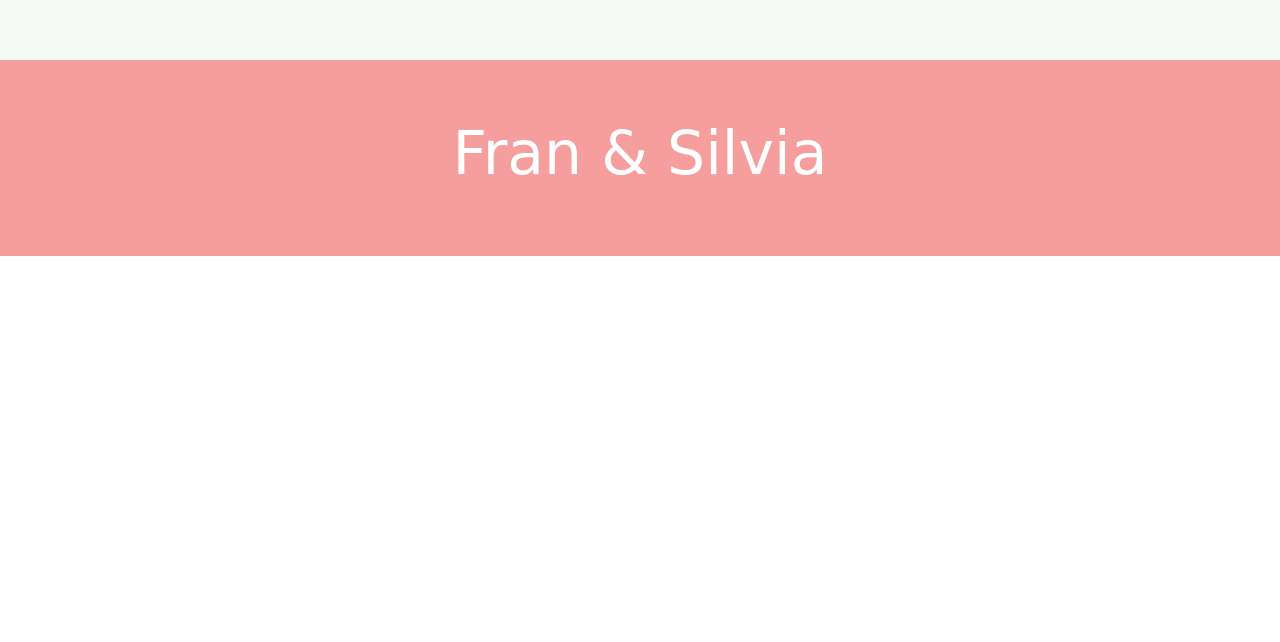
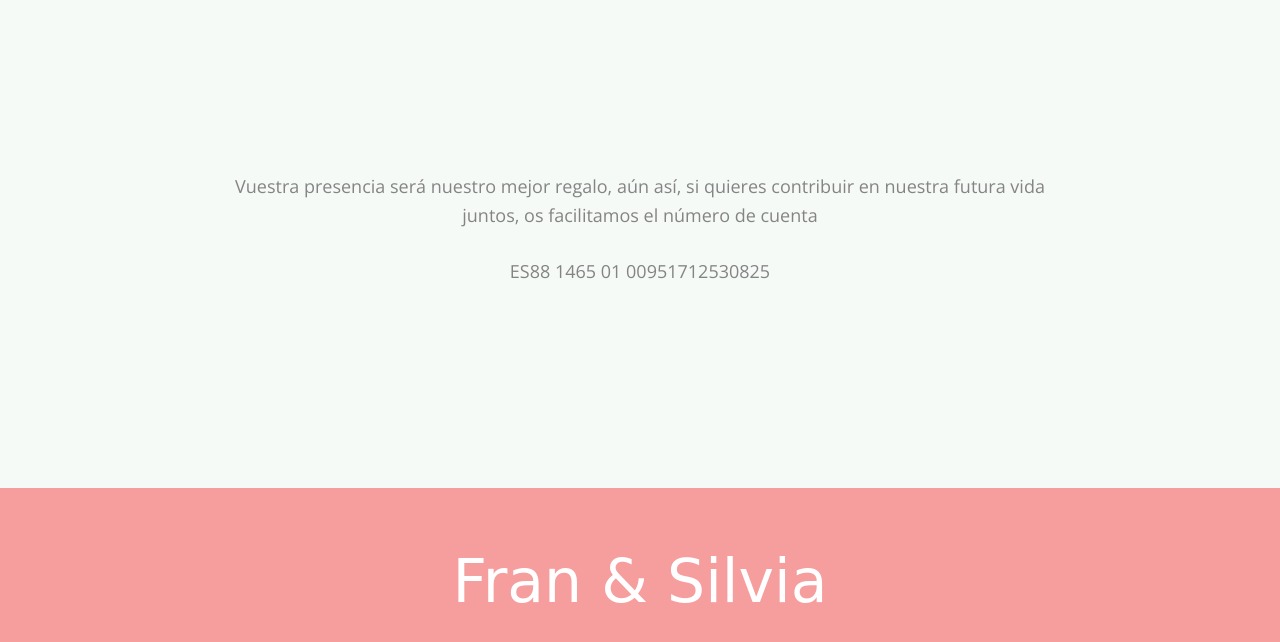
Before and after one commit to franciscojrod/franciscojrod.github.io, a website: page index.html in a window 1280 px wide. Shown: the part 3325-3967 px from the top of the page. Before the commit the page ends 3581 px from the top, so only its background shows below. Drawn offline with nearby package versions, Linux system fonts and the light colour scheme; some packages are replaced by stand-ins of ours; no server answers; files whose address does not match are found by name; a web font is replaced by a local one.

Commit message:
Update index.html

```diff
--- a/index.html
+++ b/index.html
@@ -209,6 +209,17 @@
 					</div>
 				</div>
 			</div>
+			<div id="fh5co-couple" class="fh5co-section-gray">
+				<div class="row animate-box">
+					<div class="col-md-8 col-md-offset-2">
+						<div class="col-md-12 text-center heading-section">
+							<p>Vuestra presencia será nuestro mejor regalo, aún así, si quieres contribuir en nuestra futura vida juntos, os facilitamos el número de cuenta
+
+							</p><p>ES88 1465 01 00951712530825</p>
+						</div>
+					</div>
+				</div>
+			</div>
 			<!--
 			<div id="fh5co-started" style="background-image:url(images/cover_bg_2.jpg);" data-stellar-background-ratio="0.5">
 				<div class="overlay"></div>
```
